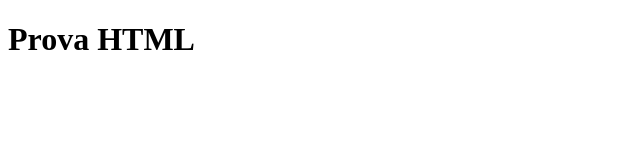
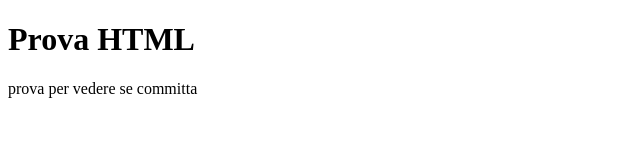
Before and after one commit to patrictobola/htmlcss-hello, a plain HTML site: page index.html in a window 1280 px wide. Shown: the whole page, without its empty margins (0-640 px from the left). Drawn offline with Linux system fonts and the light colour scheme.

Commit message:
Prova commit

```diff
--- a/index.html
+++ b/index.html
@@ -8,5 +8,6 @@
 </head>
 <body>
     <h1>Prova HTML</h1>
+    <p>prova per vedere se committa</p>
 </body>
 </html>
```
